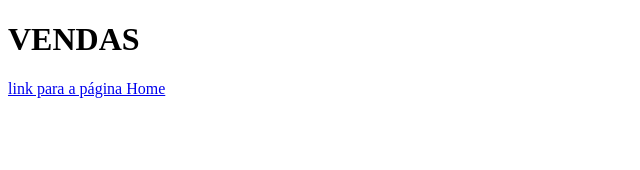
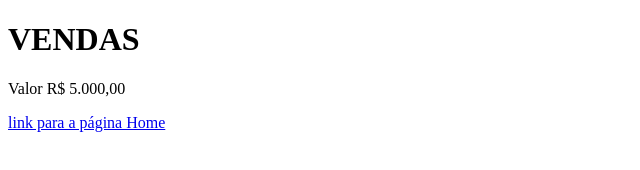
Before and after one commit to jeniffer-costa/aulagithub, a plain HTML site: page vendas.html in a window 1280 px wide. Shown: the whole page, without its empty margins (0-640 px from the left). Drawn offline with Linux system fonts and the light colour scheme.

Commit message:
Acrescentei o valor da vendas

```diff
--- a/vendas.html
+++ b/vendas.html
@@ -7,6 +7,7 @@
 </head>
 <body>
     <h1>VENDAS</h1>
+    <p>Valor R$ 5.000,00</p>
     <a href="index.html">link para a página Home</a>
 </body>
 </html>
```
